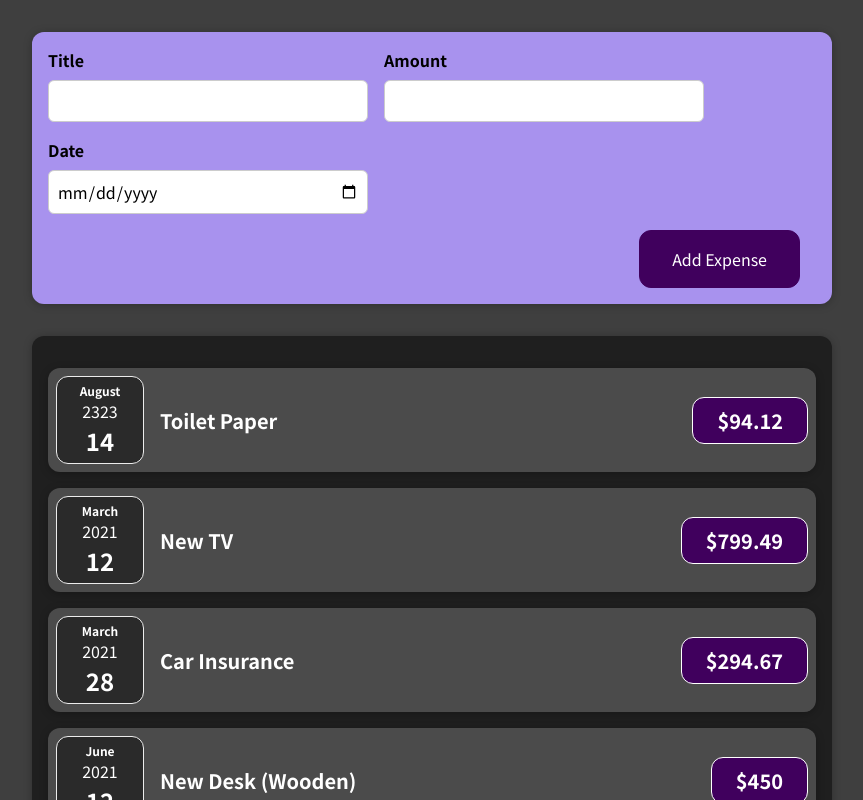
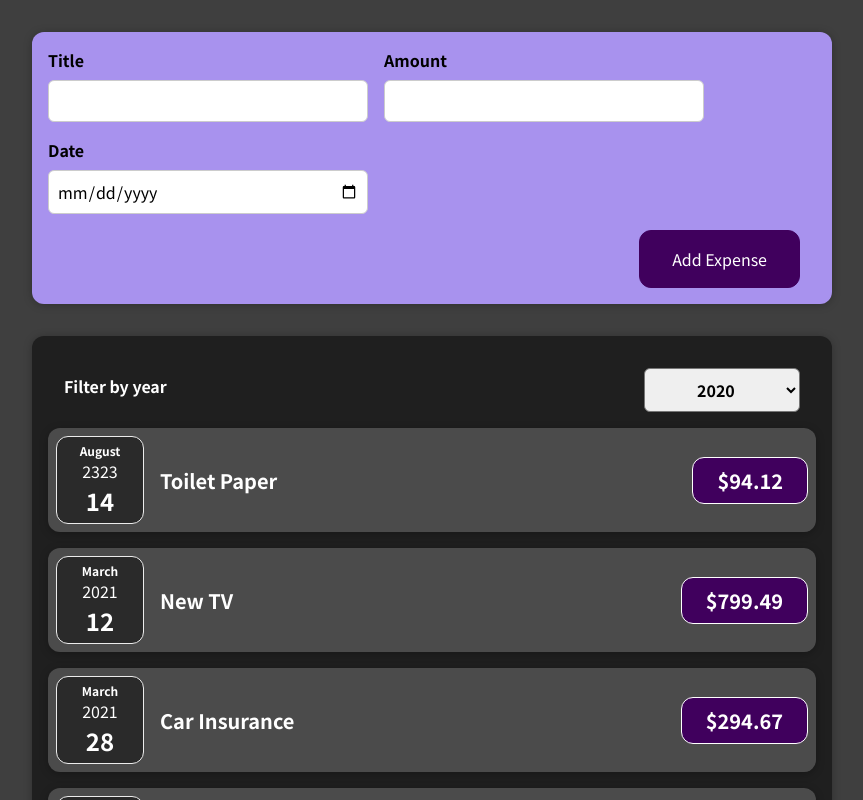
Before and after one commit to arielmalagutti/expenses-tracker, a React (Create React App) app: page / in a window 1280 px wide. Shown: the top 800 px of the page, without its empty margins (208-1071 px from the left). Built offline with nearby package versions, Linux system fonts and the light colour scheme.

Commit message:
feat: create state with selected year

```diff
--- a/src/components/Expenses/Expenses.js
+++ b/src/components/Expenses/Expenses.js
@@ -2,10 +2,21 @@
 import Card from "../UI/Card";
 
 import "./Expenses.css";
+import ExpensesFilter from "./ExpensesFilter";
+import { useState } from "react";
 
 function Expenses({ expenses }) {
+  const [filteredYear, setFilteredYear] = useState("2020");
+  const filterChangeHandler = (selectedYear) => {
+    setFilteredYear(selectedYear);
+  };
   return (
+    <div>
       <Card className="expenses">
+        <ExpensesFilter
+          selected={filteredYear}
+          onChangeFilter={filterChangeHandler}
+        />
         {expenses.map((items) => {
           return (
             <>
@@ -18,6 +29,7 @@
           );
         })}
       </Card>
+    </div>
   );
 }
 
```
Lines whose indentation alone changed are shown as unchanged.
